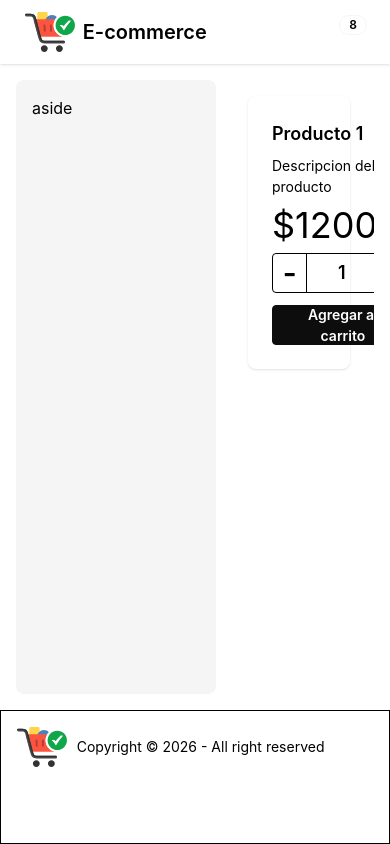
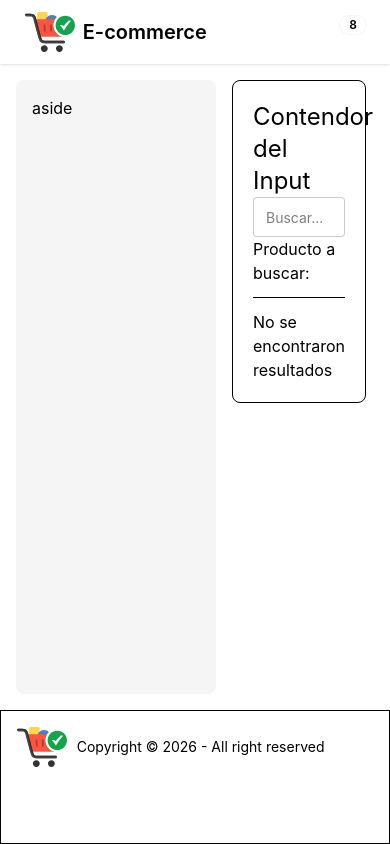
Before and after one commit to DanielRiverol/96025-ReactJs, a React (Vite) app in the folder ecommerce-react/: page / in a window 390 px wide. Built offline with nearby package versions, Linux system fonts and the light colour scheme; some icons are missing.

Commit message:
feat: add Input and InputContainer components, update App layout and remove Hero component

```diff
--- a/ecommerce-react/src/App.jsx
+++ b/ecommerce-react/src/App.jsx
@@ -3,11 +3,11 @@ import Navbar from "./components/Navbar/Navbar";
 import Sidebar from "./components/Sidebar/Sidebar";
 import ItemListContainer from "./components/ItemListContainer/ItemListContainer";
 import ItemDetailContainer from "./components/ItemDetailContainer/ItemdetailContainer";
-
+import InputContainer from "./components/Input/InputContainer";
 function App() {
   return (
     <>
-      <main className='h-screen grid grid-rows-[auto_1fr_auto] overflow-hidden'>
+      <main className='h-screen grid grid-rows-[auto_1fr_auto] overflow-hidden bg-base-100'>
         {/* Navbar */}
         <Navbar />
         {/* Contendor rpimcipal */}
@@ -17,7 +17,8 @@ function App() {
           {/* Contenedor de productos */}
           <div className='h-full overflow-y-auto pr-2'>
             {/* <ItemListContainer text='Listado de productos' /> */}
-            <ItemDetailContainer/>
+            {/* <ItemDetailContainer /> */}
+           <InputContainer/>
           </div>
         </section>
         <Footer></Footer>
--- a/ecommerce-react/src/components/Hero/Hero.jsx
+++ /dev/null
@@ -1,11 +0,0 @@
-import imgHero from "../../assets/hero.png";
-
-function Hero() {
-  return (
-    <header className="container">
-      <img src={imgHero} alt='' />
-    </header>
-  );
-}
-
-export default Hero;
--- /dev/null
+++ b/ecommerce-react/src/components/Input/Input.jsx
@@ -0,0 +1,18 @@
+import { useState } from "react";
+
+function Input({ type, placeholder, value, onChange }) {
+  function handleChange(e) {
+    onChange(e.target.value);
+  }
+  return (
+    <input
+      className='input'
+      type={type}
+      placeholder={placeholder}
+      value={value}
+      onChange={handleChange}
+    />
+  );
+}
+
+export default Input;
--- /dev/null
+++ b/ecommerce-react/src/components/Input/InputContainer.jsx
@@ -0,0 +1,72 @@
+import { useState, useEffect } from "react";
+import Input from "./Input";
+
+function InputContainer() {
+  const productos = [
+    "Laptop",
+    "Mouse",
+    "Teclado",
+    "Teclado Inalámbrico",
+    "Monitor 40'",
+    "Monitor",
+    "Auriculares",
+    "Webcam",
+    "Impresora",
+    "Parlantes",
+  ];
+
+  // los estados
+  const [busqueda, setBusqueda] = useState("");
+  const [resultados, setResultados] = useState([]);
+
+  //   funciones manejadoras
+  function handleBusqueda(texto) {
+    setBusqueda(texto);
+    if (texto.trim().length < 3) {
+      setResultados([]);
+      console.log("Ingresa al menos tres caracteres....");
+      return;
+    }
+    const filtrados = productos.filter((producto) =>
+      producto.toLowerCase().includes(texto.toLowerCase()),
+    );
+    // que pasa si filter esta vacio?
+    // TODO
+
+    setResultados(filtrados);
+  }
+  //   efectos
+  useEffect(() => {
+    console.log("SE MONTA EL COMPONENTE");
+
+  }, [busqueda]);
+
+  return (
+    <div className='card border p-5'>
+      <h2 className='text-2xl'>Contendor del Input</h2>
+      <Input
+        type='text'
+        placeholder='Buscar...'
+        onChange={handleBusqueda}
+        value={busqueda}
+      />
+      <p>Producto a buscar: {busqueda}</p>
+      <hr className='my-3' />
+      {/* render condicional */}
+      {resultados.length > 0 ? (
+        <ul className='list'>
+          {resultados.map((producto, index) => (
+            // key createAt
+            <li className='list-row' key={index}>
+              {producto}
+            </li>
+          ))}
+        </ul>
+      ) : (
+        <p>No se encontraron resultados</p>
+      )}
+    </div>
+  );
+}
+
+export default InputContainer;
--- a/ecommerce-react/src/components/ItemDetailContainer/ItemDetail.jsx
+++ b/ecommerce-react/src/components/ItemDetailContainer/ItemDetail.jsx
@@ -2,19 +2,26 @@ import ItemCount from "./ItemCount";
 
 function ItemDetail() {
   return (
-    <div className='card card-side bg-base-100 shadow-sm'>
-      <figure>
+    <div className='flex justify-center items-center py-10'>
+      <div className='card lg:card-side w-full max-w-3xl bg-base-100 shadow-sm border border-base-200'>
+        <figure className='lg:w-96'>
           <img
+            className='h-full w-full object-cover'
             src='https://img.daisyui.com/images/stock/photo-1635805737707-575885ab0820.webp'
-          alt='Movie'
+            alt='Producto'
           />
         </figure>
+
         <div className='card-body'>
-        <h2 className='card-title'>Producto 1</h2>
-        <p>Descripcion del producto</p>
-        <p className='text-4xl'>$12000</p>
-        <div className='card-actions justify-end'>
+          <h2 className='card-title text-2xl'>Producto 1</h2>
+
+          <p className='text-base-content/70'>Descripción del producto</p>
+
+          <p className='text-3xl font-bold'>$12000</p>
+
+          <div className='card-actions justify-end mt-4'>
             <ItemCount />
+          </div>
         </div>
       </div>
     </div>
```
Also changed, not shown: ecommerce-react/src/components/Hero/Hero.module.css (deleted, +0 -11 lines). Lines whose indentation alone changed are shown as unchanged.
